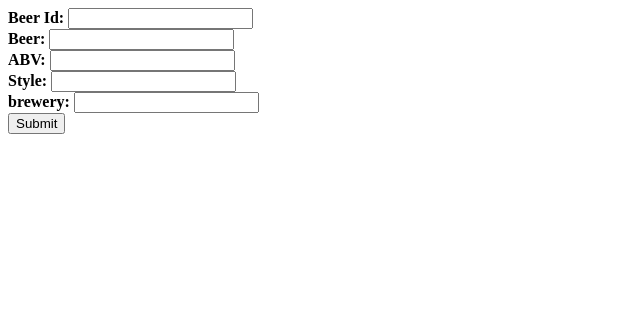
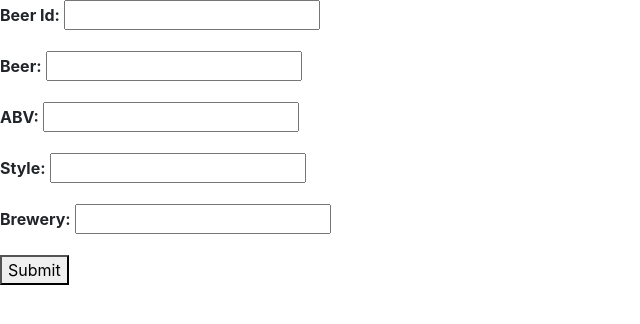
Before and after one commit to jfoessettjr/AP262, a plain HTML site: page index.html in a window 1280 px wide. Shown: the whole page, without its empty margins (0-640 px from the left). Drawn offline with nearby package versions, Linux system fonts and the light colour scheme.

Commit message:
added bootstrap

```diff
--- a/index.html
+++ b/index.html
@@ -4,6 +4,7 @@
     <meta charset="UTF-8">
     <meta name="viewport" content="width=device-width, initial-scale=1.0">
     <title>PostBeers</title>
+    <link rel="stylesheet" href="https://cdn.jsdelivr.net/npm/bootstrap@4.0.0/dist/css/bootstrap.min.css" integrity="sha384-Gn5384xqQ1aoWXA+058RXPxPg6fy4IWvTNh0E263XmFcJlSAwiGgFAW/dAiS6JXm" crossorigin="anonymous">
 </head>
 <body>
     <form>
@@ -24,7 +25,7 @@
         <input name="style" type="text" class="form_control" placeholder="">
     </div>
     <div class="form-group">
-        <label for="brewery"><b>brewery:</b></label>
+        <label for="brewery"><b>Brewery:</b></label>
         <input name="brewery" type="text" class="form_control" placeholder="">
     </div>
     <button type="submit">Submit</button>
--- a/js/postBeers.js
+++ b/js/postBeers.js
@@ -1,7 +1,6 @@
 const formEl = document.querySelector('.form');
 
 formEl.addEventListener('submit', event => {
-    event.preventDefault();
     const formData = new FormData(formEl);
     const data = Object.fromEntries(formData);
     if (!response.ok) {
```
